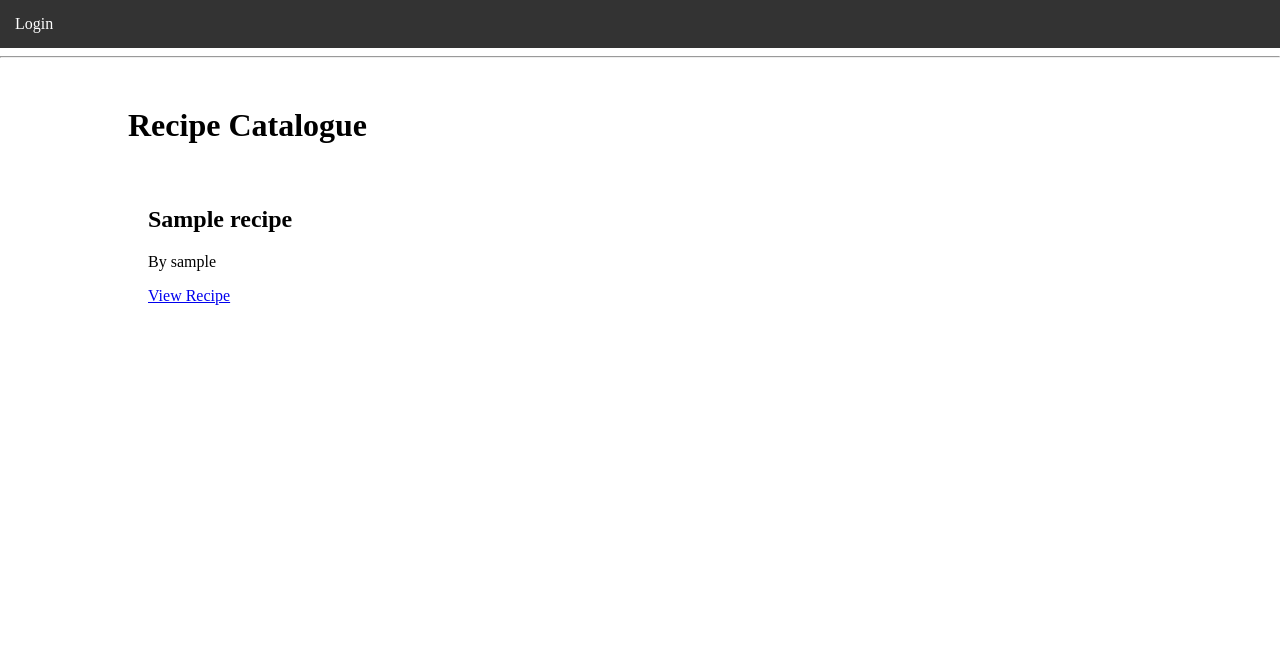
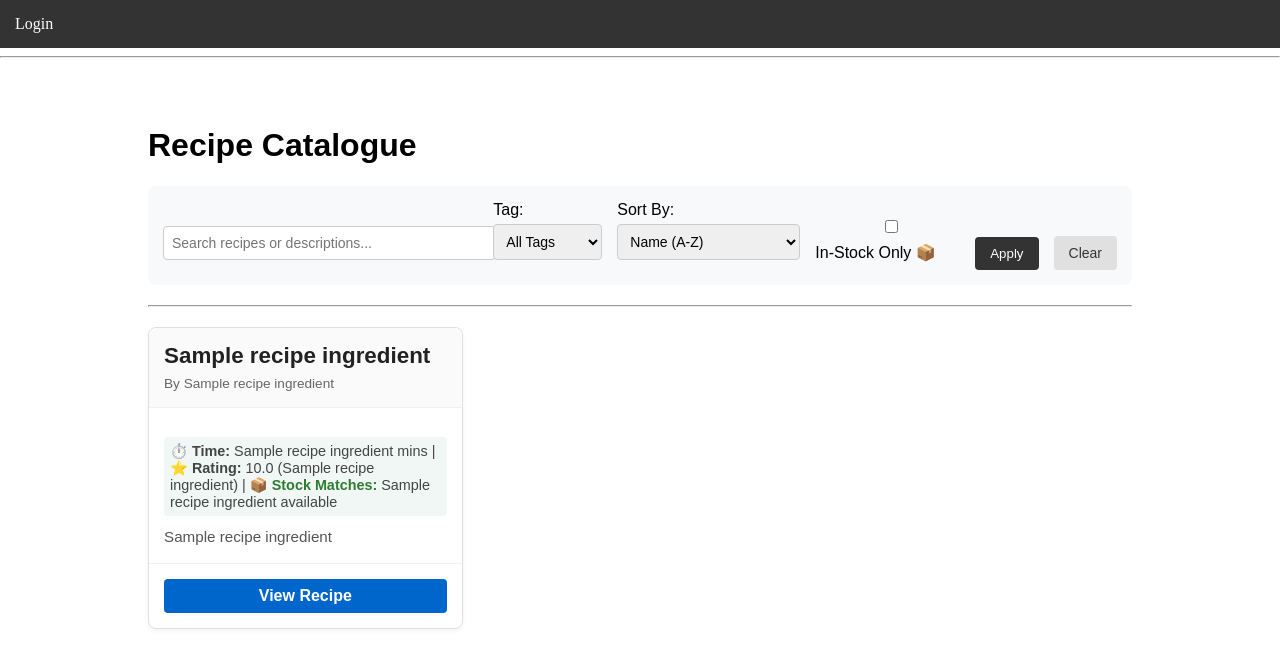
Before and after one commit to esintao/dynamicdining, a Flask app: page /recipes in a window 1280 px wide. Shown: the top 668 px of the page. Run offline with Flask 3, Linux system fonts and the light colour scheme; a database or web service that is not in the repository returns one stand-in record (values such as "Sample title"); some libraries are stand-ins or nearby versions.

Commit message:
updated recipe page

```diff
--- a/routes/recipes.py
+++ b/routes/recipes.py
@@ -6,25 +6,113 @@ recipes_bp = Blueprint('recipes', __name__)
 
 @recipes_bp.route('/recipes')
 def recipes_page():
+    # 1. Grab filter/sort parameters from URL arguments
+    search_query = request.args.get('search', '').strip()
+    tag_filter = request.args.get('tag', '').strip()
+    stock_only = request.args.get('stock_only') == 'true'
+    sort_by = request.args.get('sort_by', 'name') # Default sort
+
+    # Fetch current household ID from session
+    h_id = session.get('household_id')
+
     conn = get_db_connection()
     cur = conn.cursor()
 
-    cur.execute('''
-        SELECT Recipes.r_id,
-               Recipes.r_name,
-               Users.username
-        FROM Recipes
-        JOIN Users
-        ON Recipes.writer_id = Users.u_id
-        ORDER BY Recipes.r_name
-    ''')
+    # 2. Base Query with an added subquery to count matching stock ingredients
+    query = f'''
+        SELECT
+            r.r_id,
+            r.r_name,
+            u.username,
+            r.cooking_time,
+            r.description,
+            COALESCE(AVG(rev.stars), 0) AS avg_stars,
+            COUNT(DISTINCT rev.u_id) AS num_reviews,
+            (
+                SELECT COUNT(*)
+                FROM Recipe_Ingredients ri
+                JOIN Stock s ON ri.i_id = s.i_id
+                WHERE ri.r_id = r.r_id AND s.h_id = %s AND s.quantity > 0
+            ) AS matched_ingredients_count
+        FROM Recipes r
+        JOIN Users u ON r.writer_id = u.u_id
+        LEFT JOIN Reviews rev ON r.r_id = rev.r_id
+    '''
 
+    # Track WHERE clauses and parameters safely (Starting with h_id for the subquery)
+    where_clauses = []
+    params = [h_id if h_id else 0] # Safe fallback if h_id isn't in session yet
+
+    # Filter: Text search
+    if search_query:
+        where_clauses.append("(r.r_name ILIKE %s OR r.description ILIKE %s)")
+        params.extend([f"%{search_query}%", f"%{search_query}%"])
+
+    # Filter: Tag filter
+    if tag_filter:
+        where_clauses.append('''
+            r.r_id IN (
+                SELECT rt.r_id
+                FROM Recipe_Tags rt
+                JOIN Tags t ON rt.t_id = t.t_id
+                WHERE t.tag_name = %s
+            )
+        ''')
+        params.append(tag_filter)
+
+    # Filter: In-Stock Ingredients only
+    if stock_only and h_id:
+        where_clauses.append('''
+            NOT EXISTS (
+                SELECT 1
+                FROM Recipe_Ingredients ri
+                WHERE ri.r_id = r.r_id
+                AND ri.i_id NOT IN (
+                    SELECT s.i_id
+                    FROM Stock s
+                    WHERE s.h_id = %s AND s.quantity > 0
+                )
+            )
+        ''')
+        params.append(h_id)
+
+    if where_clauses:
+        query += " WHERE " + " AND ".join(where_clauses)
+
+    # Group by required primary/joined columns
+    query += " GROUP BY r.r_id, u.username"
+
+    # 3. Dynamic Sorting (Including our new stock match sorting option!)
+    if sort_by == 'stock_match' and h_id:
+        query += " ORDER BY matched_ingredients_count DESC, r.r_name ASC"
+    elif sort_by == 'cooking_time':
+        query += " ORDER BY r.cooking_time ASC NULLS LAST"
+    elif sort_by == 'num_reviews':
+        query += " ORDER BY num_reviews DESC, r.r_name ASC"
+    elif sort_by == 'avg_stars':
+        query += " ORDER BY avg_stars DESC, r.r_name ASC"
+    else:
+        query += " ORDER BY r.r_name ASC"
+
+    cur.execute(query, tuple(params))
     recipes = cur.fetchall()
+
+    # 4. Fetch all existing tags for the filter dropdown
+    cur.execute("SELECT tag_name FROM Tags ORDER BY tag_name ASC")
+    all_tags = [row[0] for row in cur.fetchall()]
 
     cur.close()
     conn.close()
 
-    return render_template('recipes.html', recipes=recipes)
+    return render_template(
+        'recipes.html',
+        recipes=recipes,
+        all_tags=all_tags,
+        search_query=search_query,
+        selected_tag=tag_filter,
+        stock_only=stock_only,
+        sort_by=sort_by
+    )
 
 @recipes_bp.route('/recipe/<int:r_id>')
 def recipe_detail(r_id):
--- a/templates/recipes.html
+++ b/templates/recipes.html
@@ -1,14 +1,106 @@
 {% extends 'base.html' %}
 
 {% block content %}
-<h1>Recipe Catalogue</h1>
+<div class="catalogue-container">
+    <h1>Recipe Catalogue</h1>
 
-{% for recipe in recipes %}
-<div class="card">
-    <h2>{{ recipe[1] }}</h2>
-    <p>By {{ recipe[2] }}</p>
+    <form method="GET" action="{{ url_for('recipes.recipes_page') }}" class="filter-form">
+        <div class="filter-group search-box">
+            <input type="text" name="search" value="{{ search_query }}" placeholder="Search recipes or descriptions...">
+        </div>
 
-    <a href="/recipe/{{ recipe[0] }}">View Recipe</a>
+        <div class="filter-group">
+            <label for="tag">Tag:</label>
+            <select name="tag" id="tag">
+                <option value="">All Tags</option>
+                {% for tag in all_tags %}
+                    <option value="{{ tag }}" {% if tag == selected_tag %}selected{% endif %}>{{ tag }}</option>
+                {% endfor %}
+            </select>
+        </div>
+
+        <div class="filter-group">
+            <label for="sort_by">Sort By:</label>
+            <select name="sort_by" id="sort_by">
+                <option value="stock_match" {% if sort_by == 'stock_match' %}selected{% endif %}>Pantry Match (Highest)</option>
+                <option value="name" {% if sort_by == 'name' %}selected{% endif %}>Name (A-Z)</option>
+                <option value="cooking_time" {% if sort_by == 'cooking_time' %}selected{% endif %}>Cooking Time (Fastest)</option>
+                <option value="avg_stars" {% if sort_by == 'avg_stars' %}selected{% endif %}>Highest Rated</option>
+                <option value="num_reviews" {% if sort_by == 'num_reviews' %}selected{% endif %}>Most Reviewed</option>
+            </select>
+        </div>
+
+        <div class="filter-group checkbox-group">
+            <label>
+                <input type="checkbox" name="stock_only" value="true" {% if stock_only %}checked{% endif %}>
+                In-Stock Only 📦
+            </label>
+        </div>
+
+        <button type="submit" class="btn-filter">Apply</button>
+        <a href="{{ url_for('recipes.recipes_page') }}" class="btn-clear">Clear</a>
+    </form>
+
+    <hr>
+
+    <div class="recipe-grid">
+        {% if recipes %}
+            {% for recipe in recipes %}
+            <div class="recipe-card">
+                <div class="card-header">
+                    <h2>{{ recipe[1] }}</h2>
+                    <span class="author">By {{ recipe[2] }}</span>
+                </div>
+
+                <div class="card-body">
+                    <p class="meta-info">
+                        <strong>⏱️ Time:</strong> {% if recipe[3] %}{{ recipe[3] }} mins{% else %}N/A{% endif %} |
+                        <strong>⭐ Rating:</strong> {{ "%.1f"|format(recipe[5]) }} ({{ recipe[6] }}) |
+                        <strong style="color: #2e7d32;">📦 Stock Matches:</strong> {{ recipe[7] }} available
+                    </p>
+
+                    <p class="description">
+                        {% if recipe[4] %}
+                            {{ recipe[4]|truncate(120, true, '...') }}
+                        {% else %}
+                            <em class="no-desc">No description provided.</em>
+                        {% endif %}
+                    </p>
+                </div>
+
+                <div class="card-footer">
+                    <a href="/recipe/{{ recipe[0] }}" class="btn-view">View Recipe</a>
+                </div>
+            </div>
+            {% endfor %}
+        {% else %}
+            <p class="no-results">No recipes found matching your criteria.</p>
+        {% endif %}
+    </div>
 </div>
-{% endfor %}
+
+<style>
+    .catalogue-container { max-width: 1200px; margin: 0 auto; padding: 20px; font-family: sans-serif; }
+    .filter-form { display: flex; flex-wrap: wrap; gap: 15px; align-items: flex-end; background: #f8f9fa; padding: 15px; border-radius: 8px; margin-bottom: 20px; }
+    .filter-group { display: flex; flex-direction: column; gap: 5px; }
+    .search-box { flex-grow: 1; min-width: 200px; }
+    .filter-form input[type="text"], .filter-form select { padding: 8px; border: 1px solid #ccc; border-radius: 4px; font-size: 14px; }
+    .checkbox-group { justify-content: center; padding-bottom: 8px; }
+    .btn-filter { background: #333; color: white; border: none; padding: 9px 15px; border-radius: 4px; cursor: pointer; }
+    .btn-clear { background: #e0e0e0; color: #333; padding: 9px 15px; border-radius: 4px; text-decoration: none; text-align: center; font-size: 14px; }
+
+    .recipe-grid { display: grid; grid-template-columns: repeat(auto-fill, minmax(300px, 1fr)); gap: 20px; margin-top: 20px; }
+    .recipe-card { border: 1px solid #e0e0e0; border-radius: 8px; display: flex; flex-direction: column; justify-content: space-between; background: #fff; box-shadow: 0 2px 5px rgba(0,0,0,0.05); }
+    .card-header { padding: 15px; border-bottom: 1px solid #f0f0f0; background: #fafafa; border-radius: 8px 8px 0 0; }
+    .card-header h2 { margin: 0 0 5px 0; font-size: 1.4rem; color: #222; }
+    .author { font-size: 0.85rem; color: #666; }
+    .card-body { padding: 15px; flex-grow: 1; }
+    .meta-info { font-size: 0.9rem; color: #444; margin-bottom: 10px; background: #f0f7f4; padding: 6px; border-radius: 4px; display: inline-block; }
+    .description { font-size: 0.95rem; line-height: 1.4; color: #555; margin: 0; }
+    .no-desc { color: #aaa; }
+    .card-footer { padding: 15px; border-top: 1px solid #f0f0f0; }
+    .btn-view { display: block; text-align: center; background: #0066cc; color: white; padding: 8px; border-radius: 4px; text-decoration: none; font-weight: bold; }
+    .btn-view:hover { background: #0052a3; }
+    .no-results { grid-column: 1 / -1; text-align: center; color: #666; font-style: italic; padding: 4px; }
+</style>
 {% endblock %}
```
